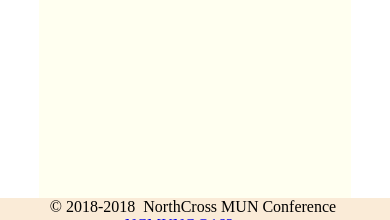
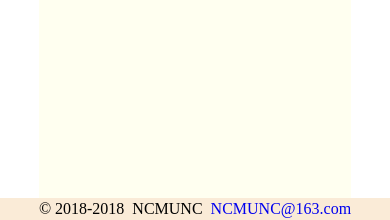
Before and after one commit to YunxiaoXu/NCS-MUN, a PHP site: page /signUp/index.php in a window 390 px wide. Shown: the part 624-844 px from the top of the page. Run offline with PHP 8.4, Linux system fonts and the light colour scheme.

Commit message:
add mobile compatible footer

```diff
--- a/signUp/index.php
+++ b/signUp/index.php
@@ -38,13 +38,6 @@
         }
     </script>
     <style>
-        .header {
-            position: absolute;
-            top: 0;
-            width: 100%;
-            height: 22px;
-            background-color: rgba(200,200,200,.5);
-        }
         html, body {
             margin: 0px;
             height: 100%;
@@ -55,6 +48,13 @@
             width: 100%;
             /*top: 1.4rem;
             bottom: 1.4rem;*/
+        }
+        .header {
+            position: absolute;
+            top: 0;
+            width: 100%;
+            height: 22px;
+            background-color: rgba(200,200,200,.5);
         }
         .content {
             position: fixed;
@@ -123,9 +123,22 @@
             position: fixed;
             bottom: 0;
             height: 22px;
+            line-height: 22px;
             text-align: center;
+            vertical-align: bottom;
             width: 100%;
             background-color: antiquewhite;
+        }
+        .narrow {
+            display: none;
+        }
+        @media only screen and (max-width:500px) {
+            .wide {
+                display: none;
+            }
+            .narrow {
+                display: initial;
+            }
         }
         a {
             text-decoration: none;
@@ -271,7 +284,9 @@
             </form>
         </div>
         <div class="footer">
-            &copy; 2018-<?php echo date("Y")?>&nbsp; NorthCross MUN Conference&nbsp; <a href="mailto:NCMUNC@163.com">NCMUNC@163.com</a>
+            &copy; 2018-<?php echo date("Y")?>&nbsp;
+            <span class="narrow">NCMUNC</span><span class="wide">NorthCross MUN Conference</span>&nbsp;
+            <a href="mailto:NCMUNC@163.com">NCMUNC@163.com</a>
         </div>
     </div>
 </body>
```
